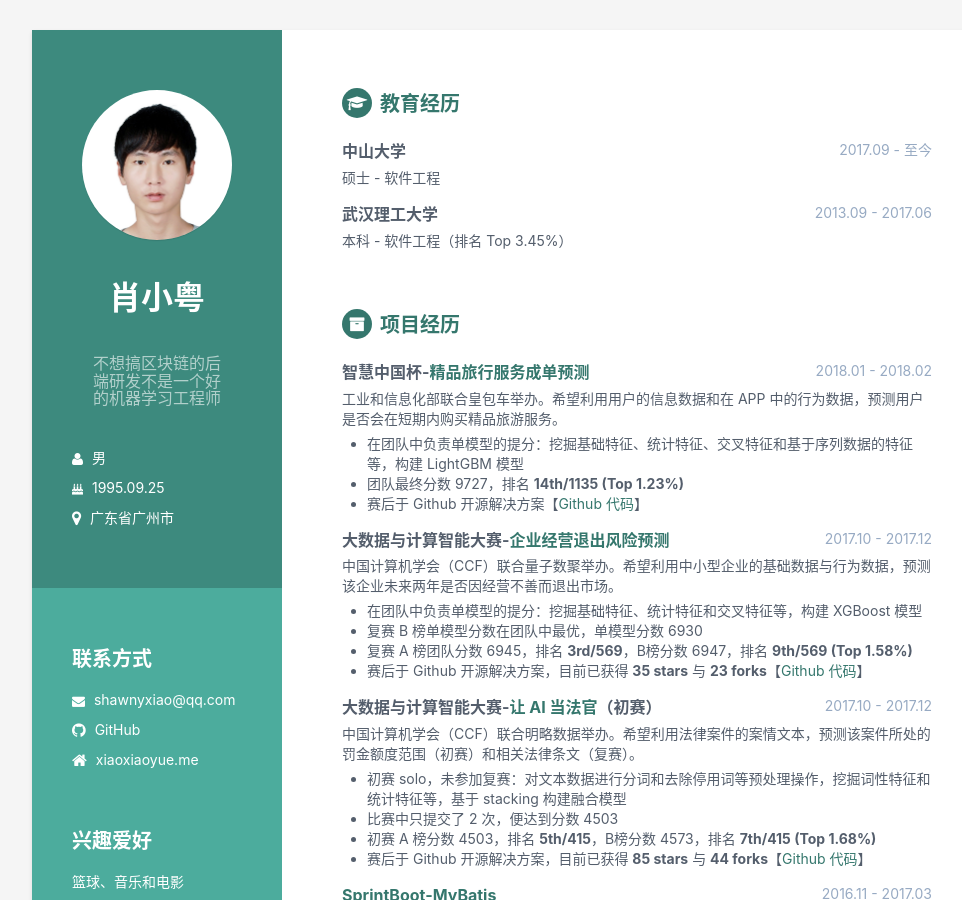
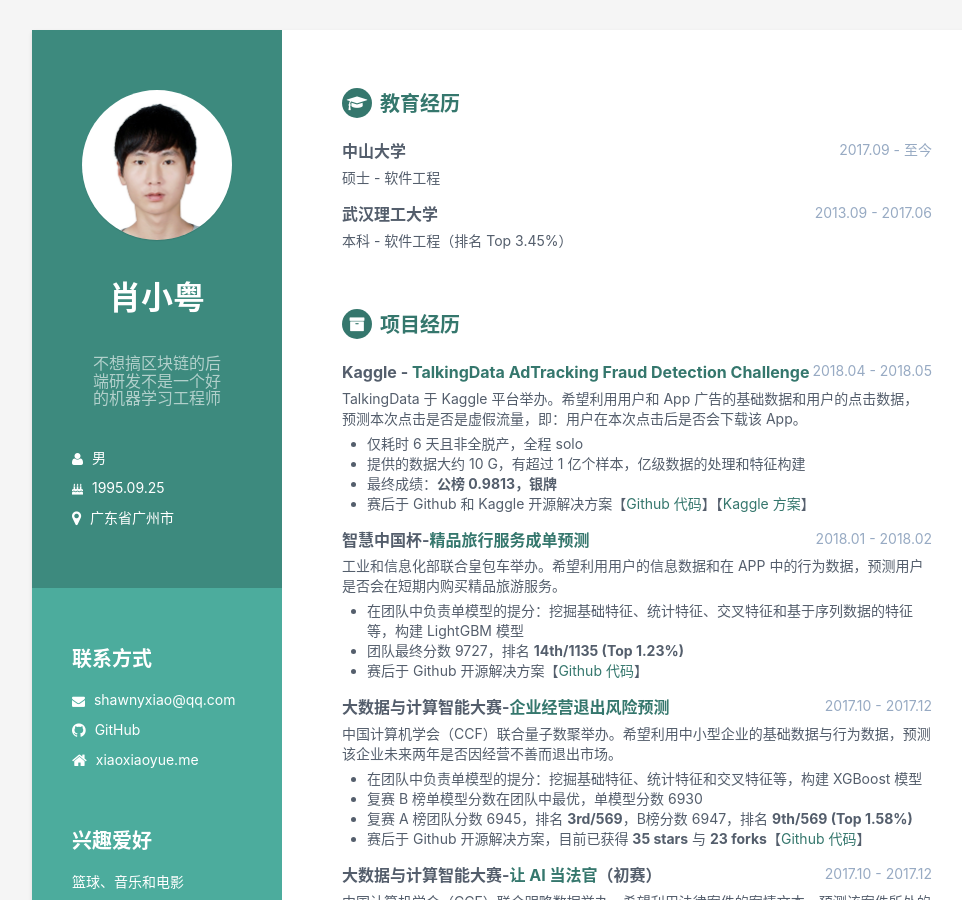
Before and after one commit to ShawnyXiao/Resume, a Jekyll site: the page built from index.html, in a window 1280 px wide and 900 px high. Shown: the whole window, without its empty margins (128-1090 px from the left). Built offline with Jekyll 4.4.1, drawn with Linux system fonts in a browser that asks for light colours.

Commit message:
Add a new project

```diff
--- a/_data/projects.yml
+++ b/_data/projects.yml
@@ -1,3 +1,12 @@
+- project:
+  title: Kaggle - <a target="_blank" href="https://www.kaggle.com/c/talkingdata-adtracking-fraud-detection">TalkingData AdTracking Fraud Detection Challenge</a>
+  time: 2018.04 - 2018.05
+  intro: TalkingData 于 Kaggle 平台举办。希望利用用户和 App 广告的基础数据和用户的点击数据，预测本次点击是否是虚假流量，即：用户在本次点击后是否会下载该 App。
+  descriptions:
+  - description: 仅耗时 6 天且非全脱产，全程 solo
+  - description: 提供的数据大约 10 G，有超过 1 亿个样本，亿级数据的处理和特征构建
+  - description: 最终成绩：<b>公榜 0.9813，银牌</b>
+  - description: 赛后于 Github 和 Kaggle 开源解决方案【<a target="_blank" href="https://github.com/ShawnyXiao/2018-Kaggle-AdTrackingFraud">Github 代码</a>】【<a target="_blank" href="https://www.kaggle.com/c/talkingdata-adtracking-fraud-detection/discussion/57971">Kaggle 方案</a>】
 - project:
   title: 智慧中国杯-<a target="_blank" href="http://www.dcjingsai.com/common/cmpt/%E7%B2%BE%E5%93%81%E6%97%85%E8%A1%8C%E6%9C%8D%E5%8A%A1%E6%88%90%E5%8D%95%E9%A2%84%E6%B5%8B_%E7%AB%9E%E8%B5%9B%E4%BF%A1%E6%81%AF.html">精品旅行服务成单预测</a>
   time: 2018.01 - 2018.02
```
